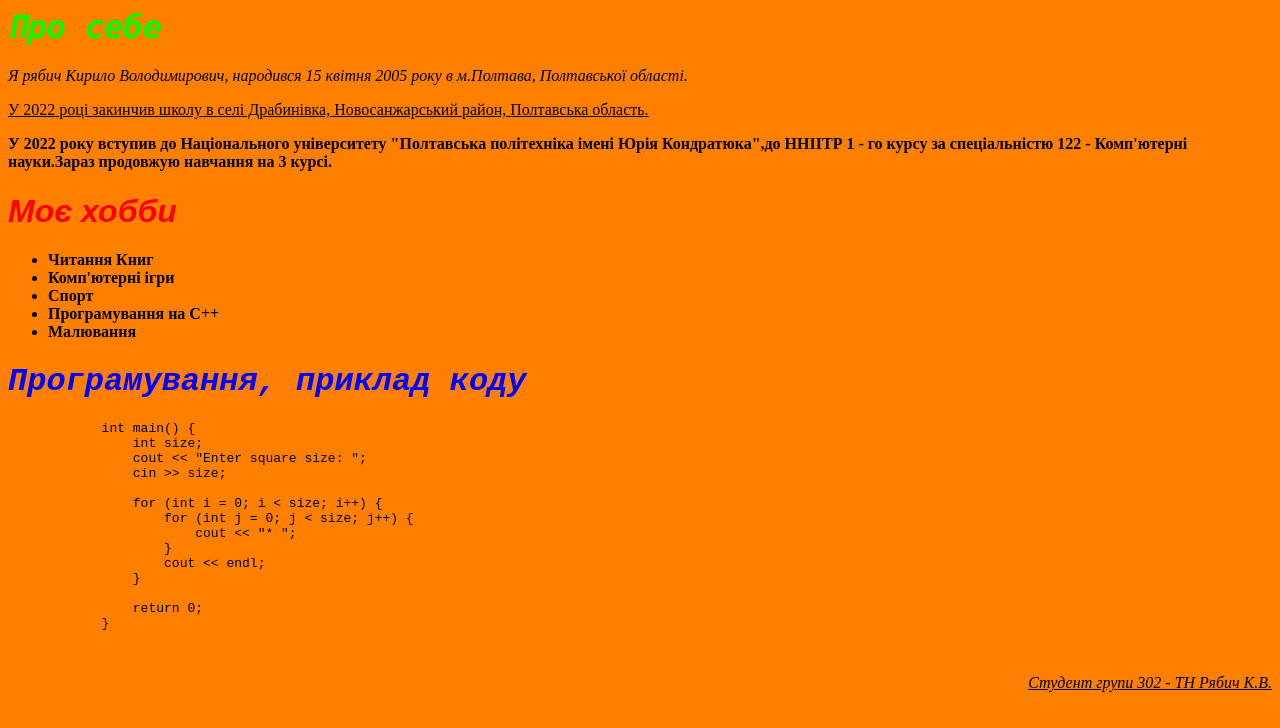
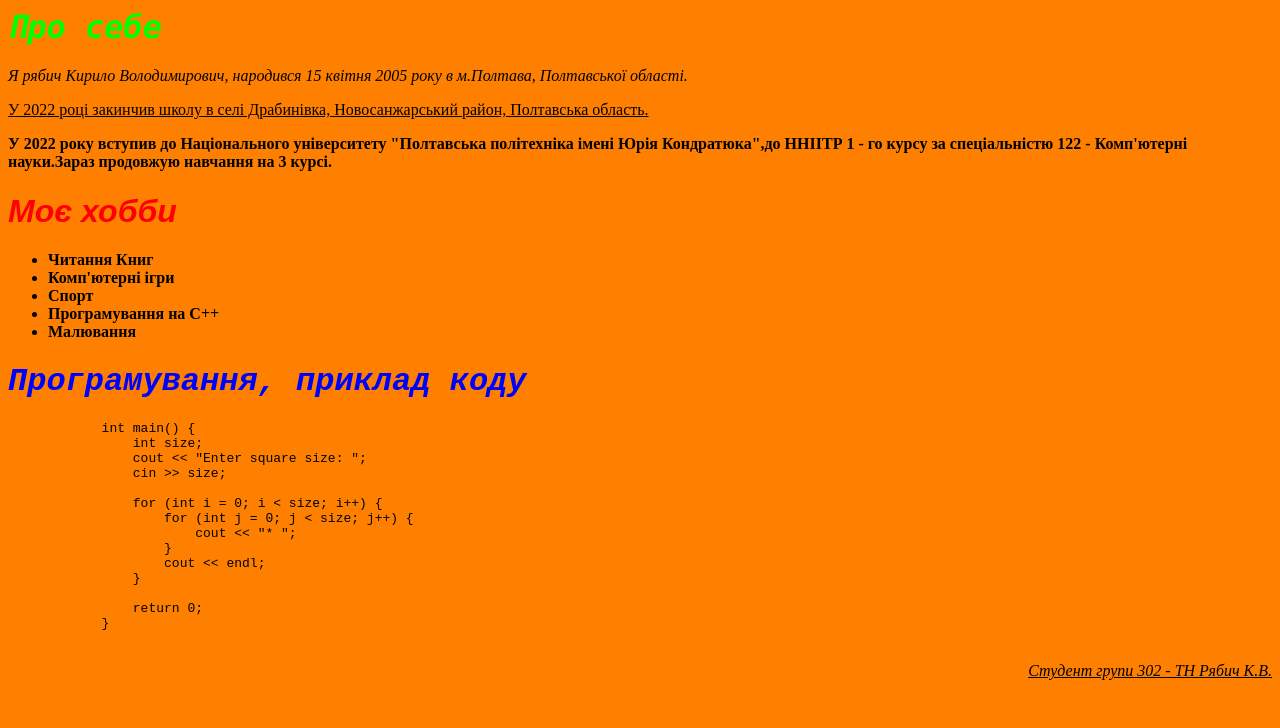
Before and after one commit to Ichi1lll/LR-1, a plain HTML site: page index.html in a window 1280 px wide. Drawn offline with Linux system fonts and the light colour scheme.

Commit message:
Update index.html

```diff
--- a/index.html
+++ b/index.html
@@ -69,13 +69,13 @@
 
                 return 0;
             }
+       </pre>
 
-       </pre>
-       <div align="right">
+       <p align="right">
         <i>
             <u>
                 Студент групи 302 - ТН Рябич К.В.
             </u>
         </i>
-       </div>
+    </p
     </body>
```
